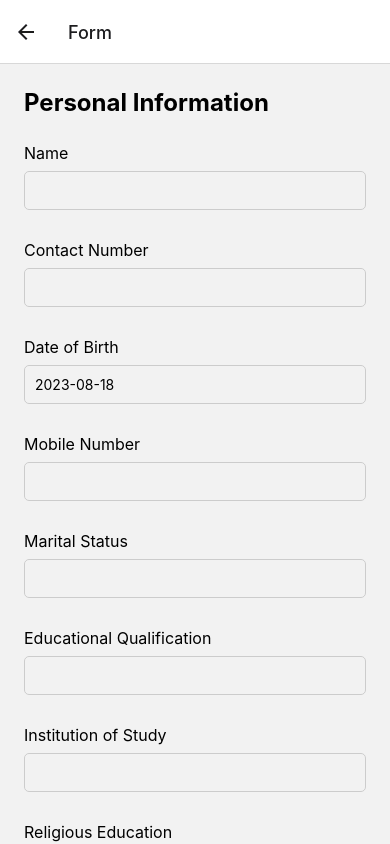
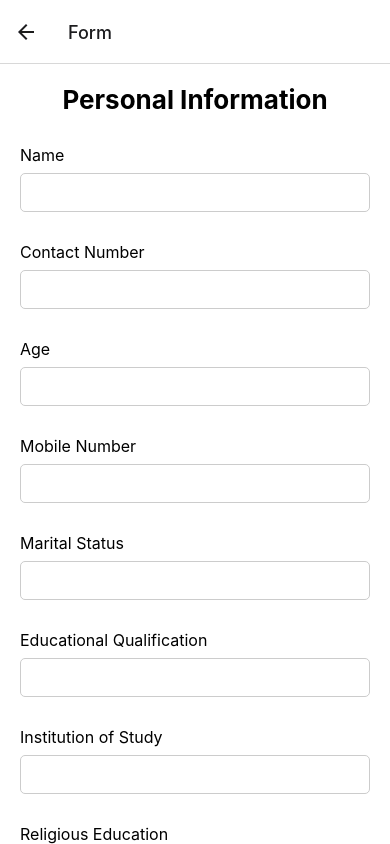
Before and after one commit to ajnanmvr/CDC-Connect, a React Native app: screen /Form in a window 390 px wide. Built offline with nearby package versions, Linux system fonts and the light colour scheme.

Commit message:
Form Updated

```diff
--- a/src/screens/Form.jsx
+++ b/src/screens/Form.jsx
@@ -2,13 +2,15 @@ import React, {useState} from 'react';
 import {
   View,
   Text,
-  Button,
   ScrollView,
   StyleSheet,
   TouchableOpacity,
 } from 'react-native';
 import InputField from '../components/InputField';
+import Screen from '../components/Screen';
+import Title from '../components/Title';
 
+import {useTheme} from '../hooks/ThemeProvider'; // Import the theme hook
 import {Picker} from '@react-native-picker/picker';
 
 const AcademicStages = [
@@ -27,32 +29,27 @@ const AcademicStages = [
   'Class 11',
   'Class 12',
   'Undergraduate',
-  "Master's",
+  'Postgraduate',
   'Doctorate',
 ];
 
-const GenderOptions = ['male', 'female'];
+const GenderOptions = ['Male', 'Female'];
 
 const Form = () => {
+  const theme = useTheme();
+
   const [formData, setFormData] = useState({
     name: '',
-    mahallu: '',
-    district: '',
     academicStage: '',
-    headOfTheFamily: '',
-    houseNumber: '',
     contactNumber: '',
-    areaCode: '',
-    numberOfFamilyMembers: 0,
     gender: 'male',
-    dob: new Date().toISOString().split('T')[0],
-    relationWithHead: '',
+    age: '',
     mobileNumber: '',
-    materialEducation: '',
     maritalStatus: '',
     educationalQualification: '',
     institutionOfStudy: '',
     religiousEducation: '',
+    materialEducation: '',
     jobDetails: '',
     health: '',
     bloodGroup: '',
@@ -61,8 +58,6 @@ const Form = () => {
       privateSector: false,
       dailyWage: false,
     },
-    suggestions: '',
-    remarks: '',
   });
 
   const handleInputChange = (field, value) => {
@@ -78,7 +73,8 @@ const Form = () => {
   };
   return (
     <ScrollView contentContainerStyle={styles.container}>
-      <Text style={styles.heading}>Personal Information</Text>
+      <Screen>
+        <Title>Personal Information</Title>
 
         <View style={styles.input}>
           <Text style={styles.label}>Name</Text>
@@ -96,10 +92,10 @@ const Form = () => {
         </View>
 
         <View style={styles.input}>
-        <Text style={styles.label}>Date of Birth</Text>
+          <Text style={styles.label}>Age</Text>
           <InputField
-          value={formData.dob}
-          onChangeText={value => handleInputChange('dob', value)}
+            value={formData.age}
+            onChangeText={value => handleInputChange('age', value)}
             keyboardType="numeric"
           />
         </View>
@@ -130,14 +126,18 @@ const Form = () => {
           <Text style={styles.label}>Institution of Study</Text>
           <InputField
             value={formData.institutionOfStudy}
-          onChangeText={value => handleInputChange('institutionOfStudy', value)}
+            onChangeText={value =>
+              handleInputChange('institutionOfStudy', value)
+            }
           />
         </View>
         <View style={styles.input}>
           <Text style={styles.label}>Religious Education</Text>
           <InputField
             value={formData.religiousEducation}
-          onChangeText={value => handleInputChange('religiousEducation', value)}
+            onChangeText={value =>
+              handleInputChange('religiousEducation', value)
+            }
           />
         </View>
         {/* Dropdown for Blood Group */}
@@ -147,7 +147,7 @@ const Form = () => {
             style={{
               borderRadius: 10,
               borderWidth: 1,
-            borderColor: '#bdc3c7',
+              borderColor: theme.borderColor,
               overflow: 'hidden',
             }}>
             <Picker
@@ -166,7 +166,7 @@ const Form = () => {
             style={{
               borderRadius: 10,
               borderWidth: 1,
-            borderColor: '#bdc3c7',
+              borderColor: theme.borderColor,
               overflow: 'hidden',
             }}>
             <Picker
@@ -186,12 +186,14 @@ const Form = () => {
             style={{
               borderRadius: 10,
               borderWidth: 1,
-            borderColor: '#bdc3c7',
+              borderColor: theme.borderColor,
               overflow: 'hidden',
             }}>
             <Picker
               selectedValue={formData.academicStage}
-            onValueChange={value => handleInputChange('academicStage', value)}>
+              onValueChange={value =>
+                handleInputChange('academicStage', value)
+              }>
               <Picker.Item label="Select Academic Stage" value="" />
               {AcademicStages.map(stage => (
                 <Picker.Item key={stage} label={stage} value={stage} />
@@ -199,14 +201,13 @@ const Form = () => {
             </Picker>
           </View>
         </View>
-      {/* Dropdown for Job Type */}
         <View style={styles.input}>
           <Text style={styles.label}>Job Type</Text>
           <View
             style={{
               borderRadius: 10,
               borderWidth: 1,
-            borderColor: '#bdc3c7',
+              borderColor: theme.borderColor,
               overflow: 'hidden',
             }}>
             <Picker
@@ -222,13 +223,11 @@ const Form = () => {
         <TouchableOpacity style={styles.submitButton} onPress={handleSubmit}>
           <Text style={styles.submitButtonText}>Submit</Text>
         </TouchableOpacity>
+      </Screen>
     </ScrollView>
   );
 };
 const styles = StyleSheet.create({
-  container: {
-    padding: 24,
-  },
   heading: {
     fontSize: 24,
     fontWeight: 'bold',
--- a/src/screens/Home.tsx
+++ b/src/screens/Home.tsx
@@ -22,8 +22,8 @@ export default function Home({navigation}: HomeProps) {
         onPress={() => navigation.navigate('OTPInput')}
       />
       <Button
-        title={'Go to OTPInput'}
-        onPress={() => navigation.navigate('OTPInput')}
+        title={'Go to Form'}
+        onPress={() => navigation.navigate('Form')}
       />
     </Screen>
   );
```
Lines whose indentation alone changed are shown as unchanged.
